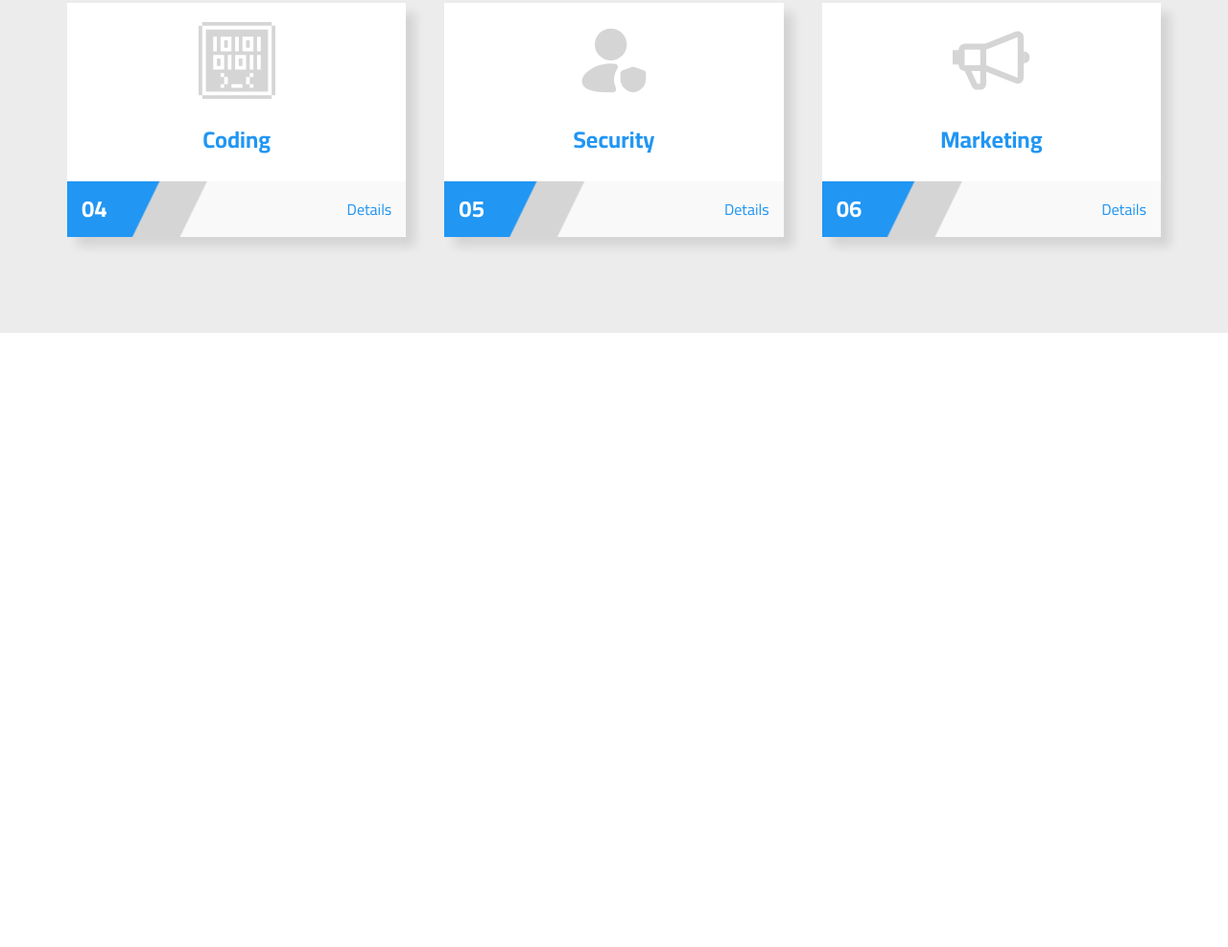
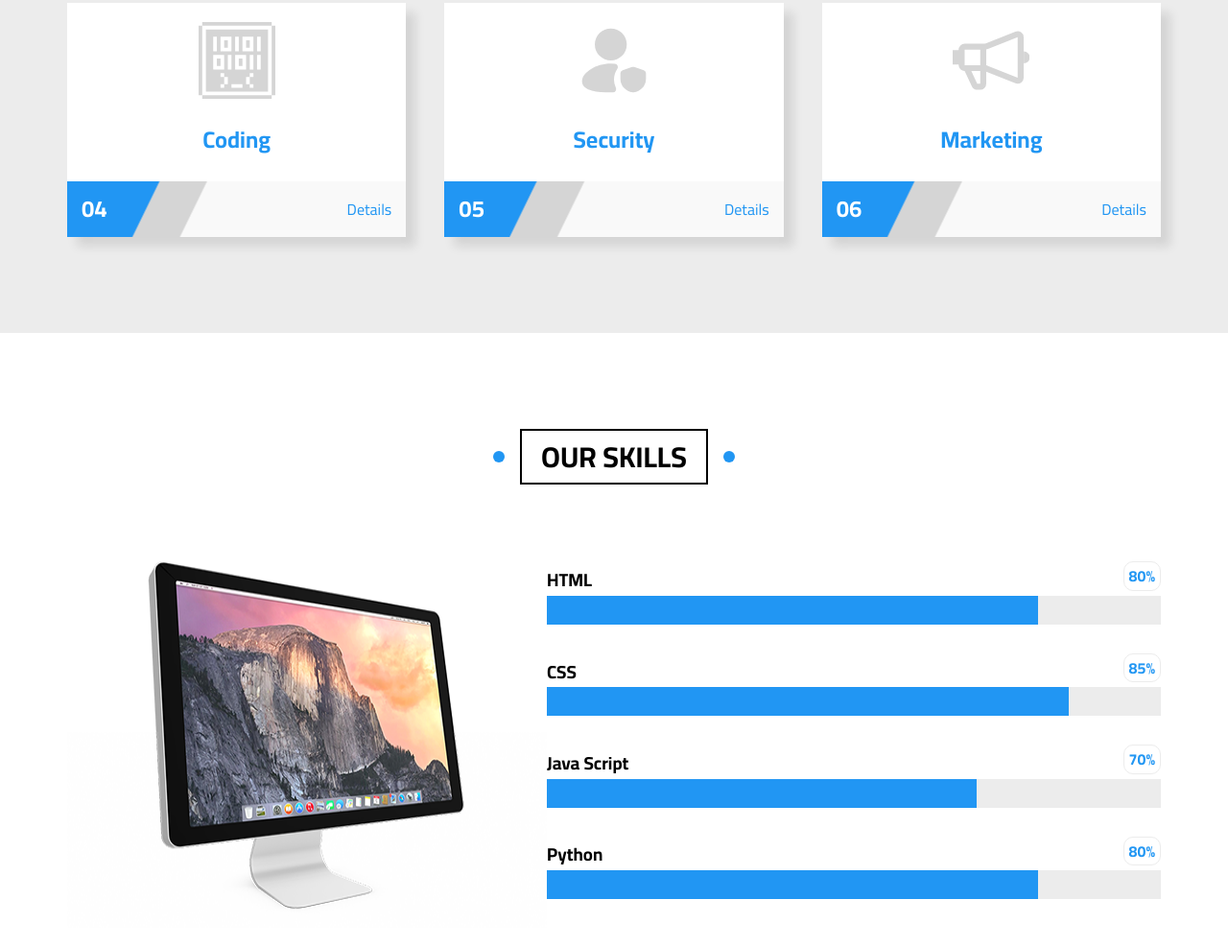
Before and after one commit to EslamOmar5012/El-Xeno, a plain HTML site: page Index.html in a window 1280 px wide. Shown: the part 7125-8112 px from the top of the page at 96% size. Before the commit the page ends 7472 px from the top, so only its background shows below. Drawn offline with Linux system fonts and the light colour scheme.

Commit message:
Finish our skills section

```diff
--- a/CSS/style.css
+++ b/CSS/style.css
@@ -940,3 +940,50 @@ header .container > ul .list .pop-up ul li a:hover::before {
   width: 100%;
 }
 /* end services */
+
+/*start our-skills*/
+.our-skills {
+  padding-top: var(--main-padding-top);
+  padding-bottom: var(--main-padding-bottom);
+}
+
+.our-skills .container {
+  display: flex;
+}
+
+.our-skills .container > div {
+  flex: 1;
+}
+
+.our-skills .skills .box {
+  margin-bottom: 30px;
+}
+
+.our-skills .skills .box .text {
+  display: flex;
+  justify-content: space-between;
+  margin-bottom: 5px;
+}
+
+.our-skills .skills .box .text h3 {
+  align-self: flex-end;
+}
+
+.our-skills .skills .box .text p {
+  color: var(--main-color);
+  border: 1px solid var(--section-background);
+  border-radius: 10px;
+  padding: 5px;
+  font-weight: bold;
+}
+
+.our-skills .skills .box .bar {
+  height: 30px;
+}
+
+@media (max-width: 991px) {
+  .our-skills .container img {
+    display: none;
+  }
+}
+/*end our-skills*/
--- a/Index.html
+++ b/Index.html
@@ -1720,7 +1720,46 @@
       </div>
     </div>
     <!--end services-->
+
+    <!--start our-skills-->
+    <div class="our-skills">
+      <h2 class="main-title">Our skills</h2>
+      <div class="container">
+        <img src="./Images/skills.png" alt="skills" title="skills" />
+        <div class="skills">
+          <div class="box">
+            <div class="text">
+              <h3>HTML</h3>
+              <p>80%</p>
+            </div>
+            <div class="bar" data-progress="80%"></div>
+          </div>
+          <div class="box">
+            <div class="text">
+              <h3>CSS</h3>
+              <p>85%</p>
+            </div>
+            <div class="bar" data-progress="85%"></div>
+          </div>
+          <div class="box">
+            <div class="text">
+              <h3>Java Script</h3>
+              <p>70%</p>
+            </div>
+            <div class="bar" data-progress="70%"></div>
+          </div>
+          <div class="box">
+            <div class="text">
+              <h3>Python</h3>
+              <p>80%</p>
+            </div>
+            <div class="bar" data-progress="80%"></div>
+          </div>
+        </div>
+      </div>
+    </div>
+    <!--end our-skills-->
     <!--my js file-->
-    <script src="JS/main.js"></script>
+    <script src="./JS/main.js"></script>
   </body>
 </html>
--- a/JS/main.js
+++ b/JS/main.js
@@ -0,0 +1,7 @@
+const progressBars = document.querySelectorAll(".bar");
+
+progressBars.forEach((bar) => {
+  console.log(bar);
+  const value = bar.dataset.progress;
+  bar.style.background = `linear-gradient(to right, #2196f3 ${value}, #ececec ${value})`;
+});
```
